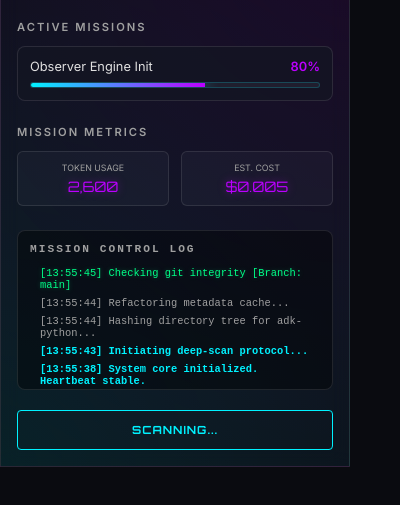
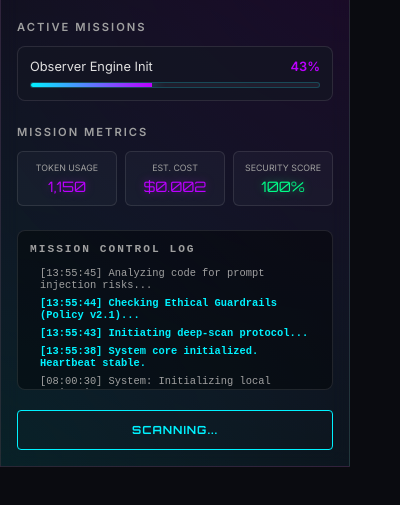
Before and after one commit to BTCWFD/antgr-observer, a browser extension: page popup.html in a window 400 px wide. Both pictures are taken after a click on the button "SYNC WORKSPACE". Shown: the part 69-574 px from the top of the page. Drawn offline with Linux system fonts and the light colour scheme.

Commit message:
CTO Phase 2: Implement Security Guardrails and Compliance Scoring UI.

```diff
--- a/popup.html
+++ b/popup.html
@@ -45,6 +45,10 @@
             <span class="metric-label">Est. Cost</span>
             <span class="metric-value" id="cost-value">$0.00</span>
           </div>
+          <div class="metric-card security">
+            <span class="metric-label">Security Score</span>
+            <span class="metric-value" id="security-score">100%</span>
+          </div>
         </div>
       </section>
 
--- a/scripts/popup.js
+++ b/scripts/popup.js
@@ -4,6 +4,7 @@ const State = {
     progress: 0,
     tokens: 0,
     cost: 0,
+    securityScore: 100,
     logs: []
 };
 
@@ -28,18 +29,28 @@ async function runWorkspaceSync() {
 
     const sequence = [
         { msg: 'Initiating deep-scan protocol...', type: 'system', delay: 400, tokens: 450 },
+        { msg: 'Checking Ethical Guardrails (Policy v2.1)...', type: 'system', delay: 600, tokens: 200 },
+        { msg: 'Analyzing code for prompt injection risks...', type: 'default', delay: 1200, tokens: 500 },
         { msg: 'Hashing directory tree for adk-python...', type: 'default', delay: 800, tokens: 1200 },
-        { msg: 'Refactoring metadata cache...', type: 'default', delay: 600, tokens: 800 },
-        { msg: 'Checking git integrity [Branch: main]', type: 'success', delay: 1000, tokens: 150 },
+        { msg: 'Scanning for exposed credentials...', type: 'warning', delay: 1500, tokens: 300, risk: 15 },
+        { msg: 'Verifying Compliance [Agent Integrity: OK]', type: 'success', delay: 1000, tokens: 150 },
         { msg: 'Optimizing artifact observation layer...', type: 'system', delay: 500, tokens: 2100 }
     ];
+
+    State.securityScore = 100;
 
     for (const step of sequence) {
         await wait(step.delay);
         addLogEntry(step.msg, step.type);
         State.progress += (100 / sequence.length);
         State.tokens += step.tokens;
-        State.cost = (State.tokens / 1000) * 0.002; // Simulando $0.002 per 1k tokens
+        State.cost = (State.tokens / 1000) * 0.002;
+
+        if (step.risk) {
+            State.securityScore -= step.risk;
+            addLogEntry(`SECURITY THREAT: Potential credential leak detected!`, 'warning');
+        }
+
         updateUI();
 
         if (State.tokens > 4000) {
@@ -60,11 +71,17 @@ function updateUI() {
     const text = document.querySelector('.task-percent');
     const tokenCount = document.getElementById('token-count');
     const costValue = document.getElementById('cost-value');
+    const securityScore = document.getElementById('security-score');
 
     fill.style.width = `${State.progress}%`;
     text.textContent = `${Math.round(State.progress)}%`;
     tokenCount.textContent = State.tokens.toLocaleString();
     costValue.textContent = `$${State.cost.toFixed(3)}`;
+    securityScore.textContent = `${State.securityScore}%`;
+
+    // Color dinámico para el score de seguridad
+    if (State.securityScore < 90) securityScore.style.color = '#ffaa00';
+    if (State.securityScore < 70) securityScore.style.color = '#ff4444';
 }
 
 function addLogEntry(message, type = 'default') {
--- a/styles/popup.css
+++ b/styles/popup.css
@@ -175,8 +175,13 @@ h2 {
 
 .metrics-grid {
   display: grid;
-  grid-template-columns: 1fr 1fr;
-  gap: 12px;
+  grid-template-columns: 1fr 1fr 1fr;
+  gap: 8px;
+}
+
+.metric-card.security .metric-value {
+  color: #00ff88;
+  text-shadow: 0 0 10px rgba(0, 255, 136, 0.4);
 }
 
 .metric-card {
```
